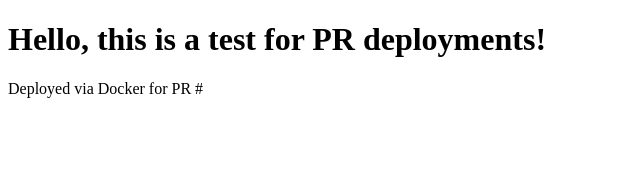
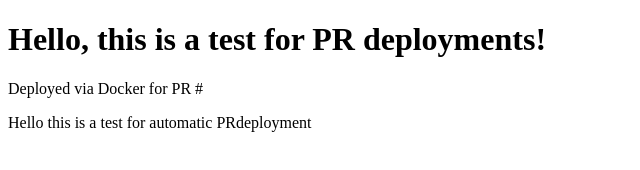
Before and after one commit to imamandeep/new_repo, a plain HTML site: page index.html in a window 1280 px wide. Shown: the whole page, without its empty margins (0-640 px from the left). Drawn offline with Linux system fonts and the light colour scheme.

Commit message:
update-1

```diff
--- a/index.html
+++ b/index.html
@@ -6,5 +6,6 @@
 <body>
   <h1>Hello, this is a test for PR deployments!</h1>
   <p>Deployed via Docker for PR #</p>
+  <p> Hello this is a test for automatic PRdeployment</>
 </body>
 </html>
```
